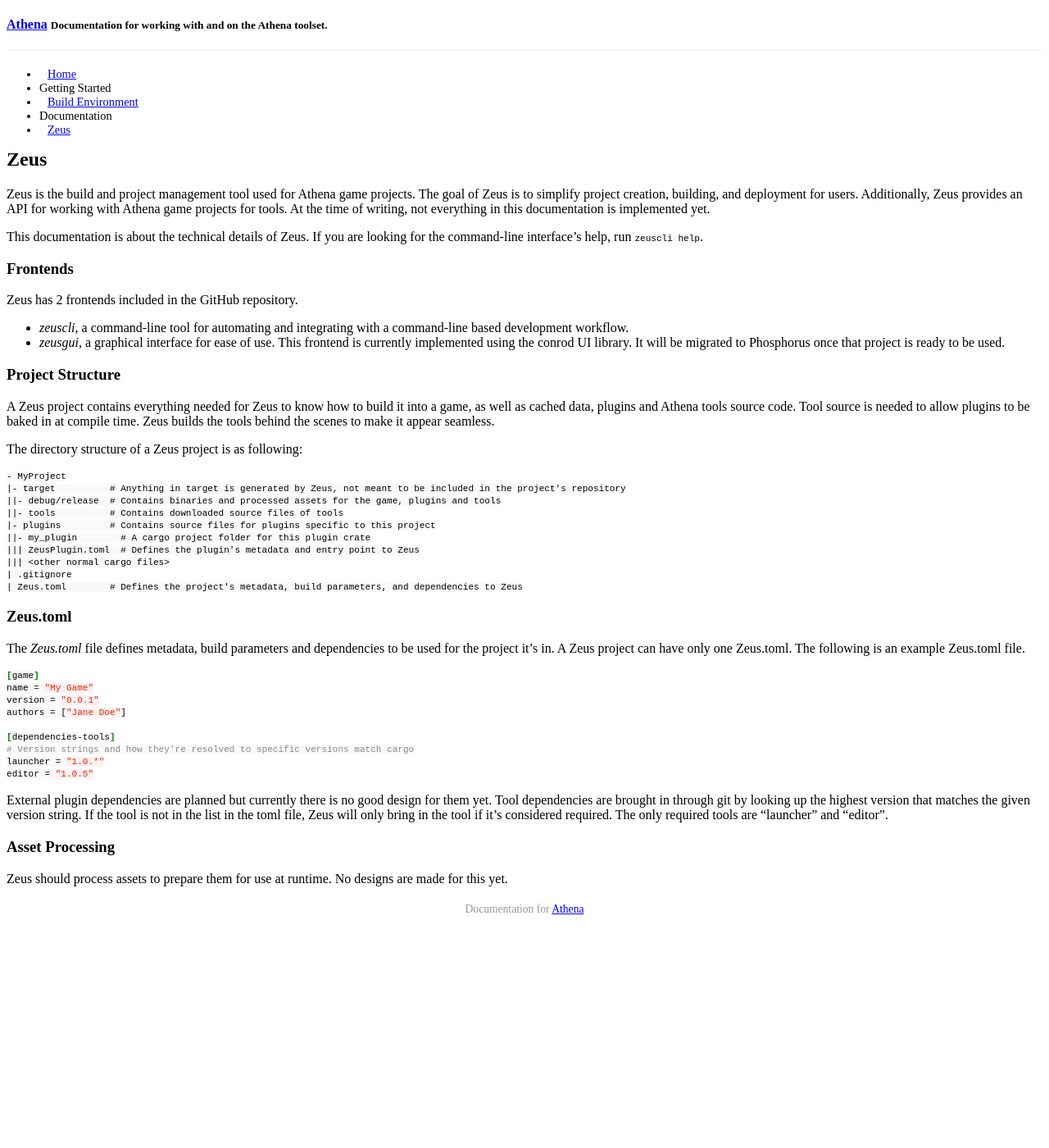
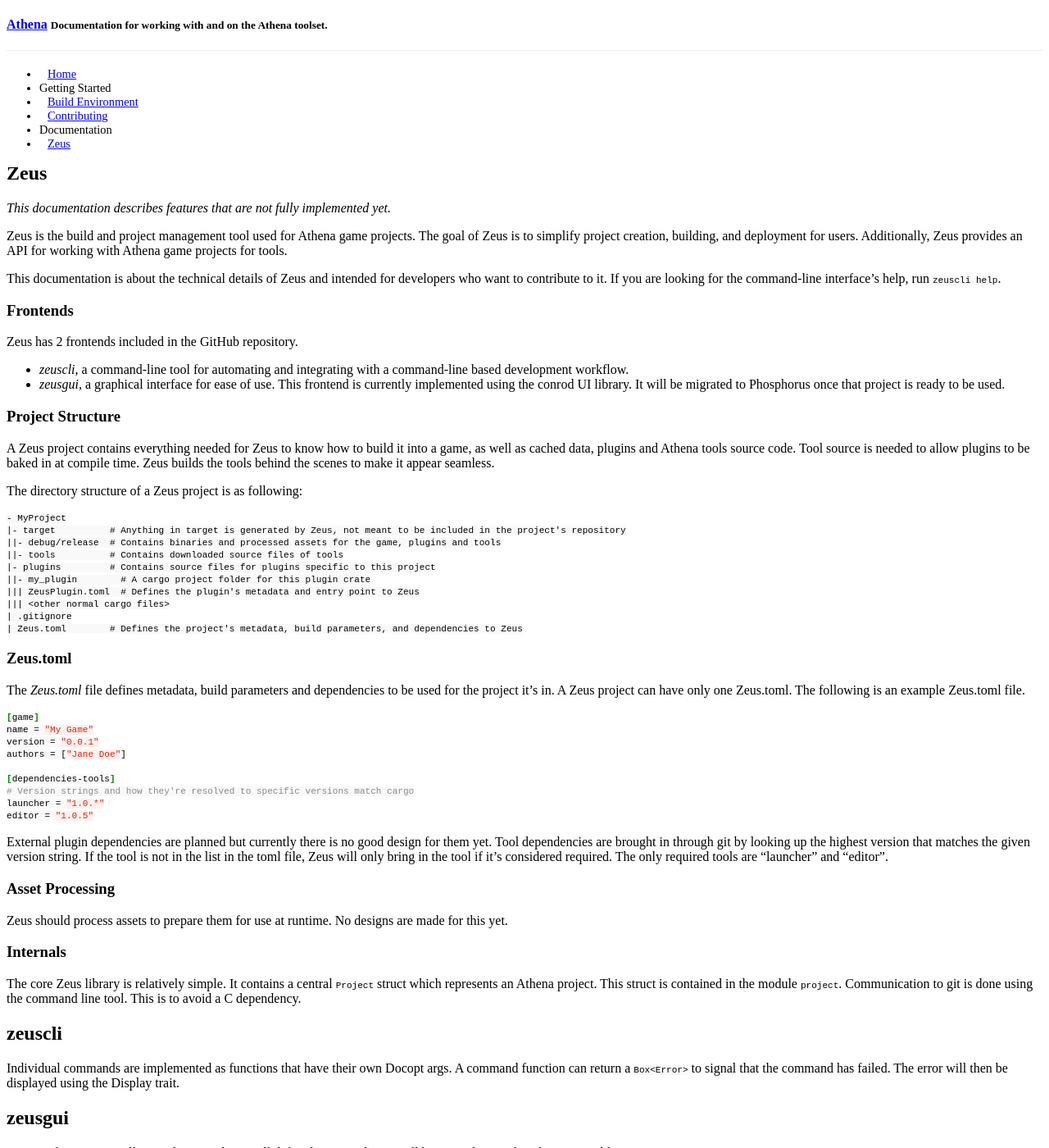
Before and after one commit to athena-org/athena-org.github.io, a Jekyll site: the page built from _posts/2015-06-10-zeus.md, in a window 1280 px wide and 1400 px high. Shown: the whole window at 82% size. Built offline with Jekyll 4.4.1, drawn with Linux system fonts in a browser that asks for light colours; Markdown is read by kramdown in place of the engine named in the settings; a style sheet for code colours, icons or effects is not loaded; some of the changed text lies outside the part shown.

Commit message:
Add contributing getting started

```diff
--- a/_posts/2015-06-10-zeus.md
+++ b/_posts/2015-06-10-zeus.md
@@ -5,13 +5,15 @@ category: doc
 date: 2015-06-10 10:05:34
 ---
 
+*This documentation describes features that are not fully implemented yet.*
+
 Zeus is the build and project management tool used for Athena game projects.
 The goal of Zeus is to simplify project creation, building, and deployment for users.
 Additionally, Zeus provides an API for working with Athena game projects for tools.
-At the time of writing, not everything in this documentation is implemented yet.
 
-This documentation is about the technical details of Zeus. If you are looking for
-the command-line interface's help, run `zeuscli help`.
+This documentation is about the technical details of Zeus and intended for developers
+who want to contribute to it. If you are looking for the command-line interface's
+help, run `zeuscli help`.
 
 ### Frontends
 
@@ -74,3 +76,21 @@ only required tools are "launcher" and "editor".
 
 Zeus should process assets to prepare them for use at runtime. No designs are made
 for this yet.
+
+
+### Internals
+
+The core Zeus library is relatively simple. It contains a central `Project` struct
+which represents an Athena project. This struct is contained in the module `project`.
+Communication to git is done using the command line tool. This is to avoid a C dependency.
+
+## zeuscli
+
+Individual commands are implemented as functions that have their own Docopt args.
+A command function can return a `Box<Error>` to signal that the command has failed.
+The error will then be displayed using the Display trait.
+
+## zeusgui
+
+Design of zeusgui is still up in the air and not well defined. A strict design will
+be created once Phosphorus is usable.
```
Also changed, not shown: _posts/2015-06-10-build-environment.md (+24 -14 lines), _posts/2015-06-10-contributing.md (added, +11 -0 lines).
